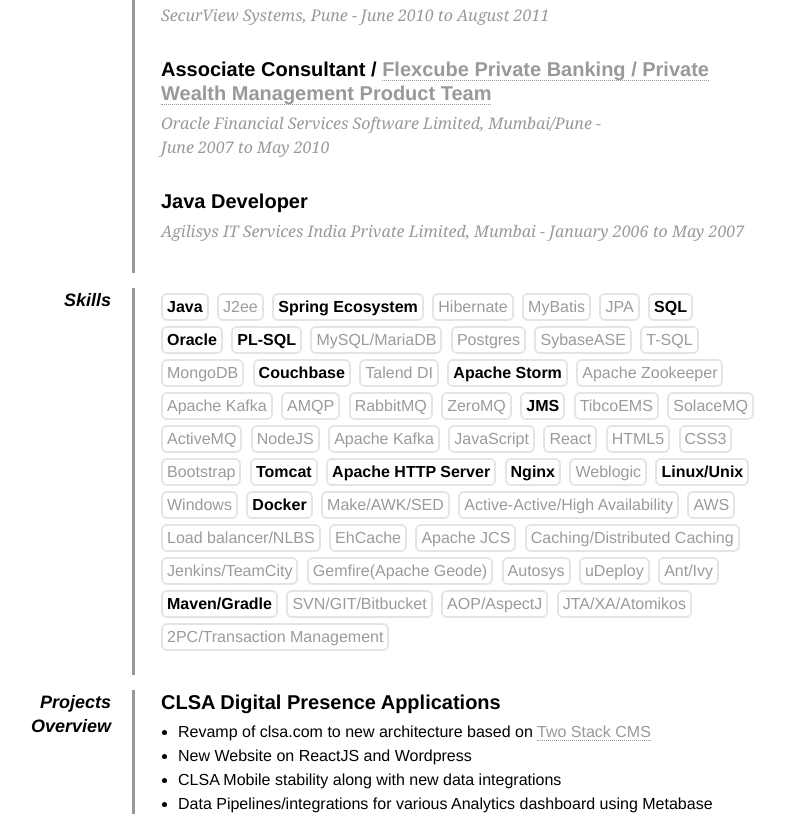
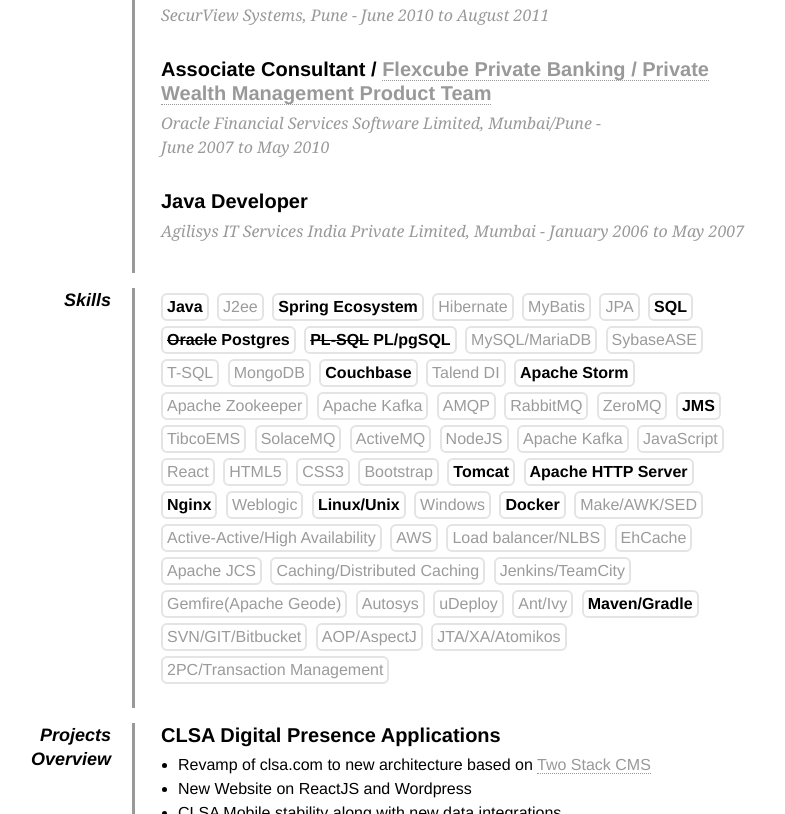
Before and after one commit to manojschaudhari/manojschaudhari.github.io, a plain HTML site: page index.html in a window 1280 px wide. Shown: the part 1027-1841 px from the top of the page, without its empty margins (279-1064 px from the left). Drawn offline with Linux system fonts and the light colour scheme.

Commit message:
postgres changes

```diff
--- a/index.html
+++ b/index.html
@@ -165,7 +165,9 @@
 
             <!--<h1 class="fn">Manoj Suresh Chaudhari</h1>-->
 
-			<h1 class="fn">Manoj Suresh Chaudhari<div style="float:right;"><a href="ManojSureshChaudhari_JavaJ2ee_13+Yrs.pdf" target="_blank"><img src="https://raw.githubusercontent.com/manojschaudhari/manojschaudhari.github.io/master/pdf.png" style="height:30px;width:30px;"></a></div></h1>
+            <h1 class="fn">Manoj Suresh Chaudhari
+            <div style="float:right;"><a href="ManojSureshChaudhari_JavaJ2ee_13+Yrs.pdf" target="_blank"><img src="https://raw.githubusercontent.com/manojschaudhari/manojschaudhari.github.io/master/pdf.png" style="height:30px;width:30px;"></a></div>
+            </h1>
 
             <p>
                 Cell:
@@ -312,10 +314,10 @@
                 <span class="content-heading__secondary-categories-tag">JPA</span>
 
                 <span class="content-heading__secondary-categories-tag-bold">SQL</span>
-                <span class="content-heading__secondary-categories-tag-bold">Oracle</span>
-                <span class="content-heading__secondary-categories-tag-bold">PL-SQL</span>
+                <span class="content-heading__secondary-categories-tag-bold"><span style="text-decoration: line-through;">Oracle</span>&nbsp;Postgres</span>
+                <span class="content-heading__secondary-categories-tag-bold"><span style="text-decoration: line-through;">PL-SQL</span>&nbsp;PL/pgSQL</span>
                 <span class="content-heading__secondary-categories-tag">MySQL/MariaDB</span>
-                <span class="content-heading__secondary-categories-tag">Postgres</span>
+                <!--<span class="content-heading__secondary-categories-tag">Postgres</span>-->
                 <span class="content-heading__secondary-categories-tag">SybaseASE</span>
                 <span class="content-heading__secondary-categories-tag">T-SQL</span>
                 <span class="content-heading__secondary-categories-tag">MongoDB</span>
```
Also changed, not shown: 1 other file.
